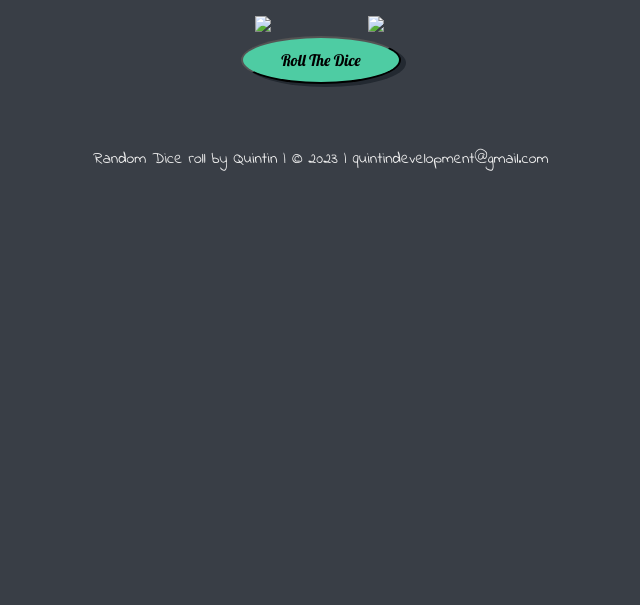
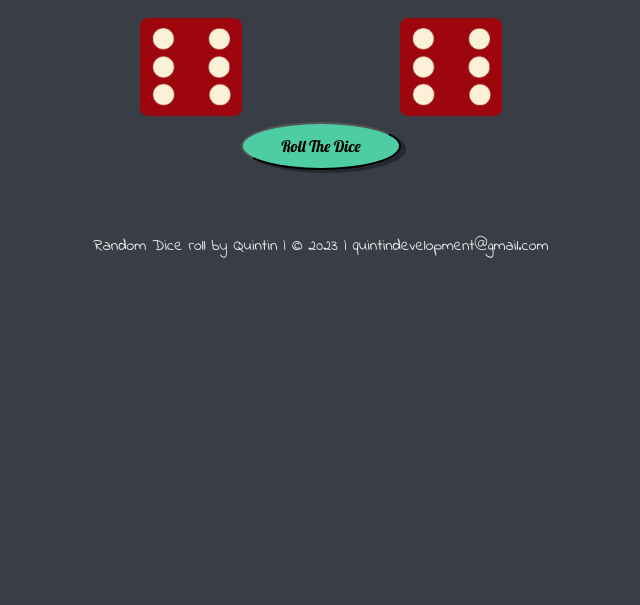
Before and after one commit to QDev420/Virtual-Dice, a plain HTML site: page index.html in a window 1280 px wide. Shown: the part 195-800 px from the top of the page, without its empty margins (319-959 px from the left). Drawn offline with Linux system fonts and the light colour scheme; the site is published under a folder, as on GitHub Pages, so addresses that start at the root find nothing.

Commit message:
Attention to images

```diff
--- a/index.html
+++ b/index.html
@@ -14,12 +14,12 @@
 
       <div class="dice">
         <p>Player 1</p>
-        <img class="img1" src="/dice6.png">
+        <img class="img1" src="dice6.png">
       </div>
 
       <div class="dice">
         <p>Player 2</p>
-        <img class="img2" src="/dice6.png">
+        <img class="img2" src="dice6.png">
       </div>
 
       <div class="button">
```
